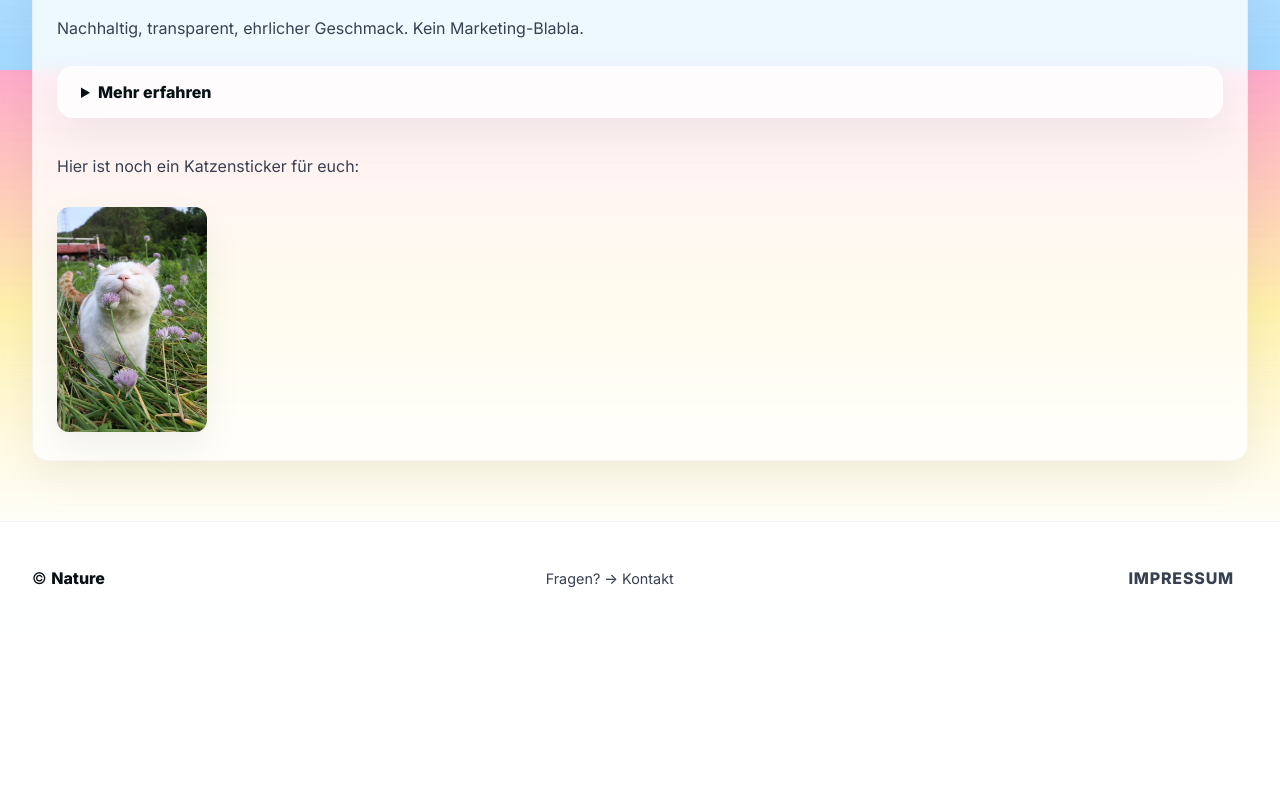
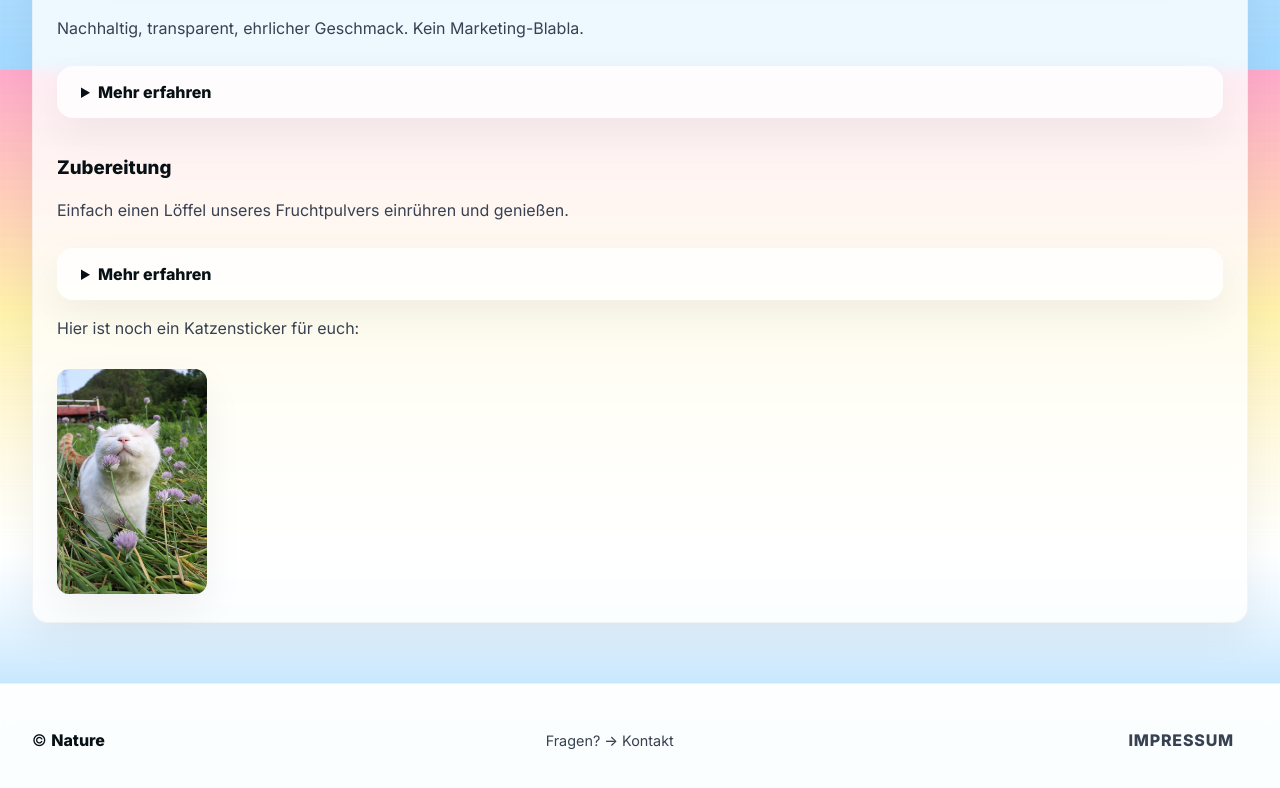
Before and after one commit to emilsan187/fruit-powder, a plain HTML site: page about.html in a window 1280 px wide. Shown: the part 730-1518 px from the top of the page. Before the commit the page ends 1364 px from the top, so only its background shows below. Drawn offline with Linux system fonts and the light colour scheme.

Commit message:
added recipe

```diff
--- a/about.html
+++ b/about.html
@@ -55,6 +55,14 @@
           </div>
           <br>
           <div>
+            <h3>Zubereitung</h3>
+            <p class="muted">Einfach einen Löffel unseres Fruchtpulvers einrühren und genießen.</p>
+            <details>
+              <summary>Mehr erfahren</summary>
+              <p class="muted">Unser Pulver ist vielseitig einsetzbar: Mixe es in Smoothies, streue es über Müsli oder verwende es zum Backen. Der Fantasie sind keine Grenzen gesetzt!</p>
+            </details>
+          </div>
+          <div>
           <p class ="muted">Hier ist noch ein Katzensticker für euch:</p>
           <img src="images/cat-sticker.png" alt="Katzensticker" class="cat-sticker"/>
         </div>
```
